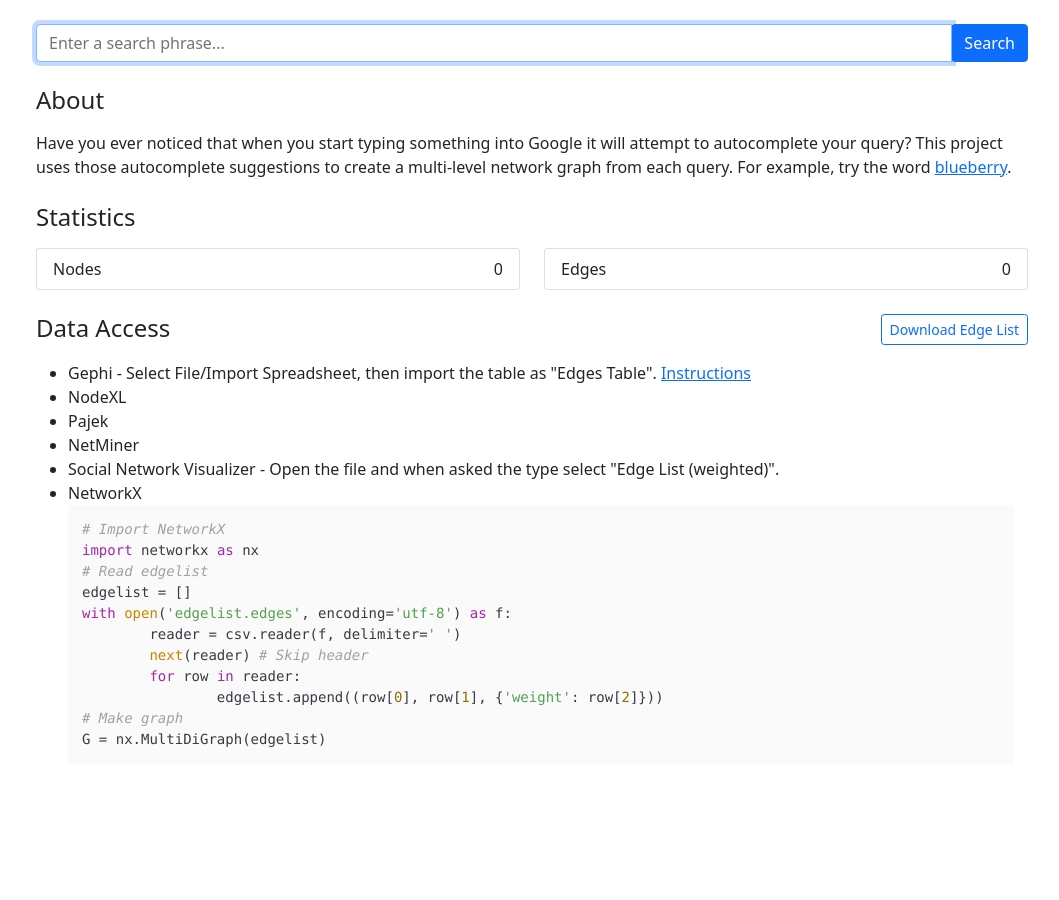
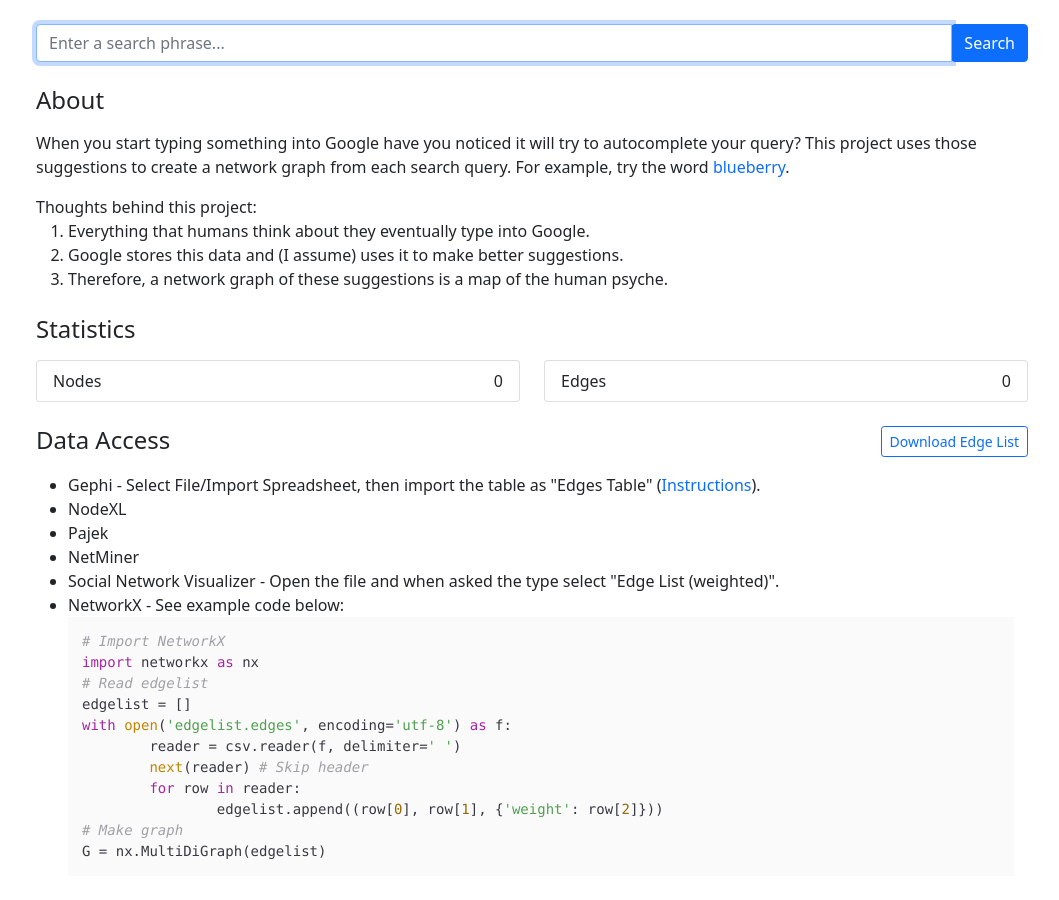
Before and after one commit to admariner/egograph, a Django app: page / in a window 1280 px wide. Shown: the part 56-956 px from the top of the page, without its empty margins (108-1167 px from the left). Before the commit the page ends 803 px from the top, so only its background shows below. Run offline with Django 3.2, Linux system fonts and the light colour scheme; data that the repository does not hold is empty; parts of the project's set-up code (start-up, migrations or seed data) failed here and were passed over; some libraries are stand-ins or nearby versions.

Commit message:
minor updates

```diff
--- a/content/static/css/base.css
+++ b/content/static/css/base.css
@@ -3,6 +3,10 @@
 
 .container-body {
 	max-width: 1024px;
+}
+
+a {
+	text-decoration: none;
 }
 
 /*----------------------------------------------------------*/
--- /dev/null
+++ b/content/static/css/core/landing.css
@@ -0,0 +1,3 @@
+.export-tool {
+    font-weight: 500;
+}
--- a/content/static/js/stats/graph.js
+++ b/content/static/js/stats/graph.js
@@ -46,9 +46,9 @@ function draw() {
 		physics: {
 			solver: 'barnesHut',
 			barnesHut: {
-				theta: 5, // default 0.5. Higher values are faster but generate a more simplistic graph
+				theta: 3, // default 0.5. Higher values are faster but generate a more simplistic graph
 			},
-			minVelocity: 50, // default 0.1. Lowest movements speeds allowable, leads to quicker stablization
+			minVelocity: 30, // default 0.1. Lowest movements speeds allowable, leads to quicker stablization
 			stabilization: {
 				iterations: 1000, // max iterations, but will stop sooner if minvelocity is hit
 				updateInterval: 10 // interval to send progress event
--- a/content/templates/core/landing.html
+++ b/content/templates/core/landing.html
@@ -1,10 +1,14 @@
 {% extends "base.html" %}
+{% load static %}
 {% load humanize %}
 
 {% block head %}
 
 	{# Highlight.js #}
 	<link rel="stylesheet" href="https://cdnjs.cloudflare.com/ajax/libs/highlight.js/11.1.0/styles/atom-one-light.min.css" integrity="sha512-o5v54Kh5PH0dgnf9ei0L+vMRsbm5fvIvnR/XkrZZjN4mqdaeH7PW66tumBoQVIaKNVrLCZiBEfHzRY4JJSMK/Q==" crossorigin="anonymous" referrerpolicy="no-referrer" />
+
+	{# Page CSS #}
+	<link rel="stylesheet" href="{% static 'css/core/landing.css' %}">
 
 {% endblock %}
 
@@ -14,7 +18,13 @@
     {# About #}
 	<div class="mb-4">
 		<div class="h4 mb-3">About</div>
-		<p>Have you ever noticed that when you start typing something into Google it will attempt to autocomplete your query? This project uses those autocomplete suggestions to create a multi-level network graph from each query. For example, try the word <a href="{% url 'search:results' 'blueberry' %}">blueberry</a>.</p>
+		<p>When you start typing something into Google have you noticed it will try to autocomplete your query? This project uses those suggestions to create a network graph from each search query. For example, try the word <a href="{% url 'search:results' 'blueberry' %}">blueberry</a>.</p>
+		Thoughts behind this project:
+		<ol>
+			<li>Everything that humans think about they eventually type into Google.</li>
+			<li>Google stores this data and (I assume) uses it to make better suggestions.</li>
+			<li>Therefore, a network graph of these suggestions is a map of the human psyche.</li>
+		</ol>
 	</div>
 
 	{# Stats #}
@@ -42,15 +52,23 @@
 		</div>
 		<ul class="mt-3">
 			<li>
-				Gephi - Select File/Import Spreadsheet, then import the table as "Edges Table". <a href="https://github.com/gephi/gephi/issues/796" target="_blank" rel="noopener">Instructions</a>
+				<span class="export-tool">Gephi</span> - Select File/Import Spreadsheet, then import the table as "Edges Table" (<a href="https://github.com/gephi/gephi/issues/796" target="_blank" rel="noopener">Instructions</a>).
 			</li>
 
-			<li>NodeXL</li>
-			<li>Pajek</li>
-			<li>NetMiner</li>
-			<li>Social Network Visualizer - Open the file and when asked the type select "Edge List (weighted)".</li>
 			<li>
-				NetworkX
+				<span class="export-tool">NodeXL</span>
+			</li>
+			<li>
+				<span class="export-tool">Pajek</span>
+			</li>
+			<li>
+				<span class="export-tool">NetMiner</span>
+			</li>
+			<li>
+				<span class="export-tool">Social Network Visualizer</span> - Open the file and when asked the type select "Edge List (weighted)".
+			</li>
+			<li>
+				<span class="export-tool">NetworkX</span> - See example code below:
 <pre><code class="language-python" style="margin-right:14px;"># Import NetworkX
 import networkx as nx
 # Read edgelist
--- a/content/templates/stats/graph.html
+++ b/content/templates/stats/graph.html
@@ -11,7 +11,7 @@
 	{# Graph #}
 	<div class="mb-4">
 		<div class="h4 mb-3">Network Graph</div>
-		<p>Showing 5,000 nodes sorted by degree centrality in the largest subgraph.</p>
+		<p>Showing the top 5,000 nodes by degree centrality in the largest subgraph.</p>
         {# Progress bar #}
         <div class="progress" style="height: 25px;">
             <div id="progress" class="progress-bar" role="progressbar" style="width: 0%;">0%</div>
```
Also changed, not shown: stats/views.py (+13 -0 lines).
